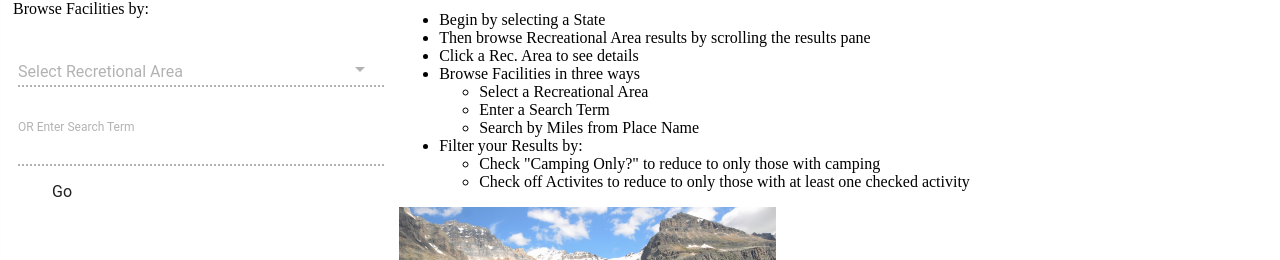
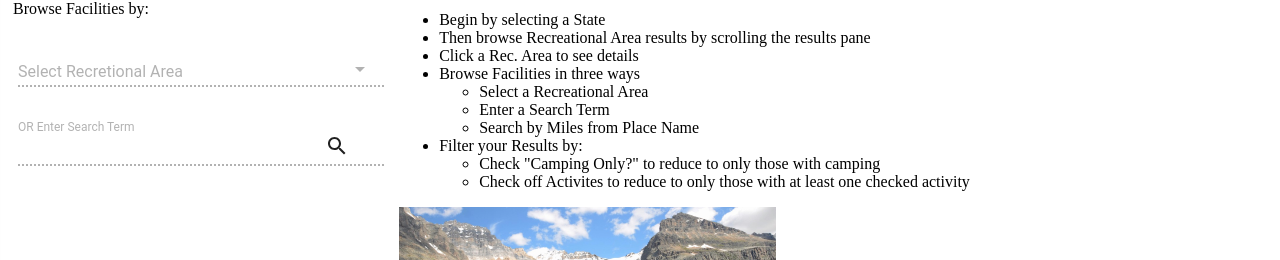
Before and after one commit to cjoybluv/wonderCampers2, a React (Create React App) app: page /discover in a window 1280 px wide. Shown: the part 182-442 px from the top of the page. Built offline with nearby package versions, Linux system fonts and the light colour scheme.

Commit message:
Search onEnter & Icon

```diff
--- a/src/components/Discover.css
+++ b/src/components/Discover.css
@@ -32,7 +32,8 @@ h4 {
 }
 
 form button {
-  display: inline-block;
+  top: -40px;
+  left: 75%;
 }
 
 p {
--- a/src/components/Discover.js
+++ b/src/components/Discover.js
@@ -13,6 +13,7 @@ import {
   TextField
 } from 'material-ui';
 import {Card, CardText} from 'material-ui/Card';
+import Search from 'material-ui/svg-icons/action/search';
 
 // import ShowMore from 'react-show-more';
 // import Truncate from 'react-truncate';
@@ -82,7 +83,8 @@ class Discover extends Component {
     this.setState({searchQuery: event.target.value});
   }
 
-  submitQuery = () => {
+  submitQuery = (e) => {
+    e.preventDefault();
     const { selectedState, searchQuery } = this.state;
     this.props.fetchFacilitiesQuery(selectedState,searchQuery);
   }
@@ -278,7 +280,7 @@ class Discover extends Component {
           </div>
 
           <div className="container">
-
+            <form onSubmit={(e) => this.submitQuery(e)}>
               <TextField
                 style={styles.width100}
                 floatingLabelText="OR Enter Search Term"
@@ -287,13 +289,13 @@ class Discover extends Component {
                 onChange={this.handleQuery}
                 disabled={isFetching || !recareas.length}
               />
-              <FlatButton type="submit" onClick={this.submitQuery} >Go</FlatButton>
-
+              <FlatButton type="submit"><Search /></FlatButton>
+            </form>
           </div>
 
         </span>
         <span className="col-8">
-          {isFetching && selectedState && !selectedRecArea &&
+          {isFetching && selectedState && !selectedRecArea && !searchQuery &&
             <h3>
               Recreational Areas in <strong>{ selectedState }</strong>:
               <div>
@@ -301,9 +303,11 @@ class Discover extends Component {
               </div>
             </h3>
           }
-          {isFetching && selectedRecArea &&
+          {isFetching && (selectedRecArea || searchQuery) &&
             <h3>
-              Facilities for: <strong>{ selectedRecArea.RecAreaName }</strong>:
+              Facilities for:
+              {selectedRecArea && <strong>{ selectedRecArea.RecAreaName }</strong>}
+              {searchQuery && <strong>{ searchQuery }</strong>}
               <div>
                 <strong>LOADING...</strong>
               </div>
@@ -333,7 +337,7 @@ class Discover extends Component {
               <div><img src={mt_lake} height="250" alt="mountain lake" /></div>
             </div>
           }
-          {!isFetching && !!recareas.length && !facilities.length &&
+          {!isFetching && !!recareas.length && !facilities.length && !searchQuery &&
             <div>
                <h3>
                 Recreational Areas in <strong>{ selectedState }</strong>: ({ recareas.length })
@@ -343,21 +347,19 @@ class Discover extends Component {
               </div>
             </div>
           }
-          {!isFetching && !!facilities.length &&
+          {!isFetching && (selectedRecArea || searchQuery) &&
             <div>
               <h3>
                Facilities for:&nbsp;
-               {selectedRecArea &&
-                <strong>{ selectedRecArea.RecAreaName }</strong>
-               }
-               {searchQuery &&
-                <strong>{ searchQuery }</strong>
-               }
+               {selectedRecArea && <strong>{ selectedRecArea.RecAreaName }</strong>}
+               {searchQuery && <strong>{ searchQuery }</strong>}
                &nbsp;({facilities.length})
               </h3>
-              <div>
-                {this.renderFacilities()}
-              </div>
+              {!!facilities.length &&
+                <div>
+                  {this.renderFacilities()}
+                </div>
+              }
             </div>
           }
         </span>
```
